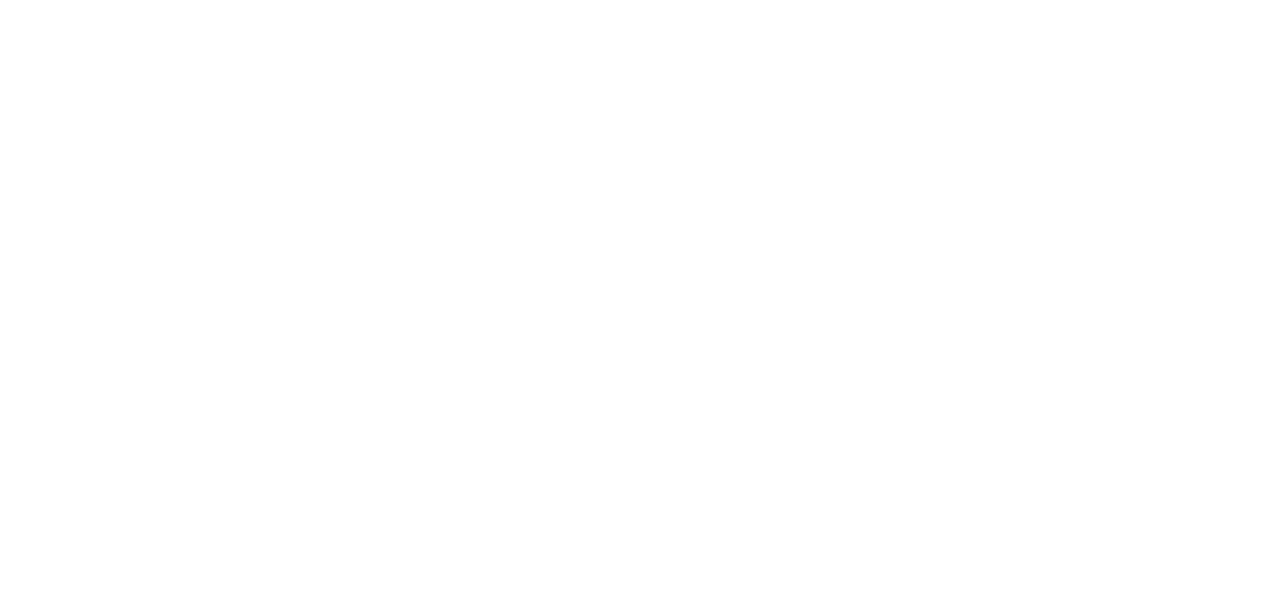
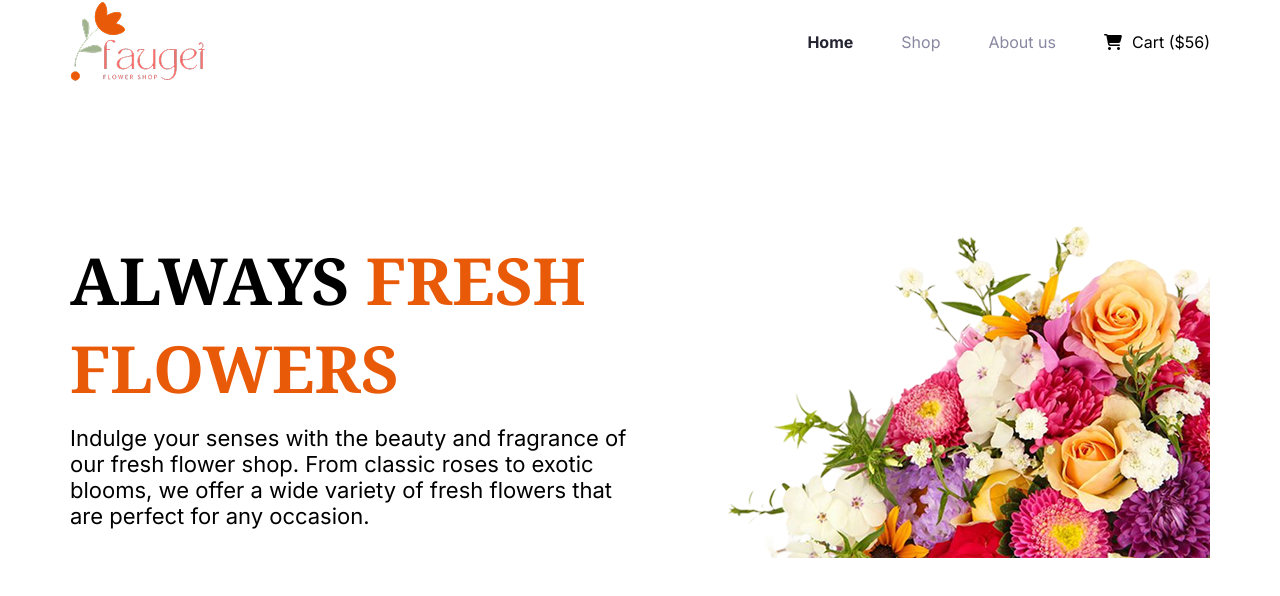
Before and after one commit to Al-amin-hossain-tamim/assignment-2-2025, a plain HTML site: page index.html in a window 1280 px wide. Drawn offline with Linux system fonts and the light colour scheme.

Commit message:
header section complete

```diff
--- a/index.html
+++ b/index.html
@@ -1,14 +1,43 @@
 <!DOCTYPE html>
 <html lang="en">
+
 <head>
     <meta charset="UTF-8">
     <meta name="viewport" content="width=device-width, initial-scale=1.0">
     <title>Responsive Website</title>
-    <link rel="stylesheet" href="styles/style.css">
+    <style>
+        @import url('https://fonts.googleapis.com/css2?family=Inter:ital,opsz,wght@0,14..32,100..900;1,14..32,100..900&family=Noto+Serif:ital,wght@0,100..900;1,100..900&display=swap');
+    </style>
+    <script src="https://kit.fontawesome.com/23d27b3b97.js" crossorigin="anonymous"></script>
+    <link rel="stylesheet" href="./styles/style.css">
+
 </head>
+
 <body>
-    <header>
-
+    <header class="header">
+        <nav class="navbar">
+            <img src="./assets/logo.png" alt="logo pic">
+            <ul class="menu inter-font">
+                <li class="menu-item" id="home"><a href="#">Home</a></li>
+                <li class="menu-item"><a href="#">Shop</a></li>
+                <li class="menu-item"><a href="#">About us</a></li>
+                <li class="menu-item"><a id="cart" href="#"><i id="cart-pic" class="fa-solid fa-cart-shopping"></i>Cart ($56)</a></li>
+            </ul>
+        </nav>
+        <div class="banner">
+            <div class="banner-content">
+               <div class="banner-titles">
+                 <h2 class="banner-title noto-serif-font">ALWAYS <span class="fresh">FRESH</span></h2>
+                <h2 class="fresh noto-serif-font">FLOWERS</h2>
+               </div>
+                <p class="banner-description inter-font">Indulge your senses with the beauty and fragrance of our fresh flower
+                    shop. From classic roses to exotic blooms, we offer a wide variety of fresh flowers that are perfect
+                    for any occasion. </p>
+            </div>
+            <div class="banner-profile">
+                <img src="./assets/hero-flower.png" alt="">
+            </div>
+        </div>
     </header>
     <main>
 
@@ -17,4 +46,5 @@
 
     </footer>
 </body>
+
 </html>
--- a/styles/style.css
+++ b/styles/style.css
@@ -0,0 +1,94 @@
+/* universal selector start */
+*{
+    box-sizing: border-box;
+    margin: 0;
+    padding: 0;
+}
+/* universal selector start */
+
+/* google font  */
+
+.inter-font{
+  font-family: "Inter", sans-serif;
+  font-optical-sizing: auto;
+  font-style: normal;
+}
+
+.noto-serif-font {
+  font-family: "Noto Serif", serif;
+  font-optical-sizing: auto;
+  font-style: normal;
+  font-variation-settings:
+    "wdth" 100;
+}
+
+/* google font */
+
+
+/* header section style start */
+  .header{
+    max-width: 1140px;
+    margin: 0 auto;
+  }
+
+/* header section style end */
+
+/* navbar section style start */
+
+.navbar{
+  display: flex;
+  justify-content: space-between;
+  align-items: center;
+}
+.menu{
+  display: flex;
+}
+.menu-item{
+  list-style: none;
+  margin-left: 48px;
+
+}
+.menu-item a {
+  text-decoration: none;
+  font-size: 1rem;
+  color: #8987A1;
+}
+#home a{
+  color: #252432;
+  font-weight: bold;
+}
+#cart{
+  color: #000000;
+}
+#cart-pic{
+  margin-right: 10px;
+}
+/* navbar section style end */
+
+/* banner section style start */
+
+.banner{
+  display: flex;
+  align-items: center;
+  margin: 120px 0px;
+}
+.banner-content{
+  max-width: 570px;
+}
+.banner-titles{
+  margin-bottom: 13px;
+}
+.banner-title,.fresh{
+  font-size: 4.0625rem;
+  color: #000000;
+}
+.fresh{
+  color: #E95A08;
+}
+.banner-description{
+  font-size: 1.375rem;
+}
+.banner-profile img{
+  width: 100%;
+}
+/* banner section style end */
```
